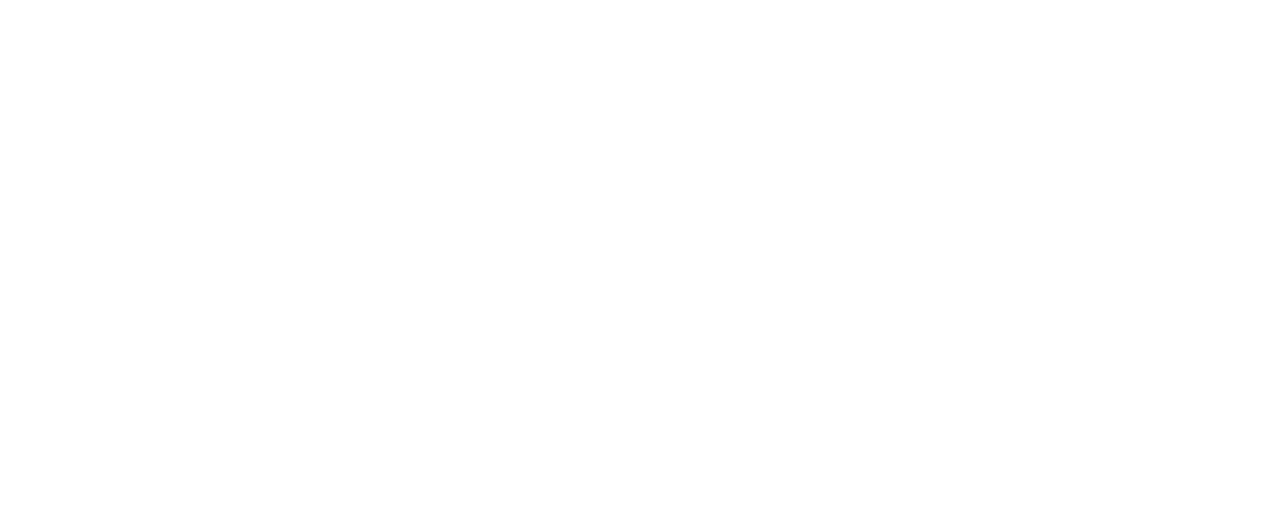
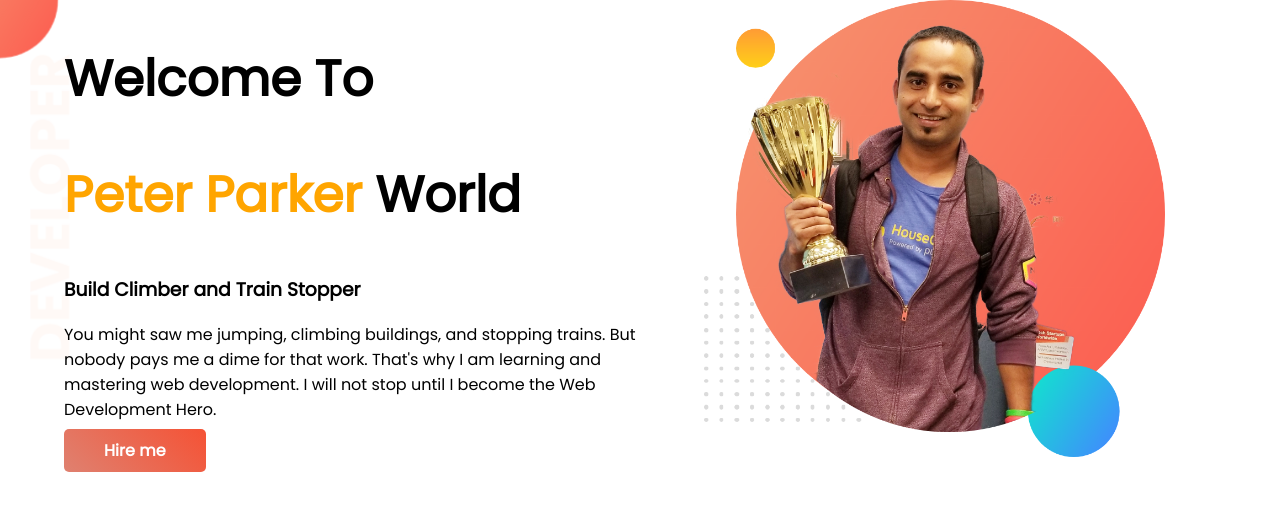
Before and after one commit to mhdsajjad/developer-portfolio, a plain HTML site: page index.html in a window 1280 px wide. Drawn offline with Linux system fonts and the light colour scheme.

Commit message:
top section

```diff
--- a/index.html
+++ b/index.html
@@ -4,10 +4,29 @@
     <meta charset="UTF-8">
     <meta http-equiv="X-UA-Compatible" content="IE=edge">
     <meta name="viewport" content="width=device-width, initial-scale=1.0">
+    <title>Document</title>
+    <link rel="preconnect" href="https://fonts.googleapis.com">
+    <link rel="preconnect" href="https://fonts.gstatic.com" crossorigin>
+    <link href="https://fonts.googleapis.com/css2?family=Poppins&display=swap" rel="stylesheet">
     <link rel="stylesheet" href="style.css">
-    <title>Document</title>
 </head>
 <body>
 
+    <section class="top-banner">
+        <div class="half-width">
+            <h1>Welcome To</h1>
+            <h1><span class="orange-color">Peter Parker</span> World</h1>
+            <h3>Build Climber and Train Stopper</h3>
+            <p>You might saw me jumping, climbing buildings, and stopping trains. But nobody pays me a dime for that work. That's why I am learning and mastering web development. I will not stop until I become the Web Development Hero.</p>
+            <a class="anchor-button" target="blank" href="https://www.linkedin.com/feed/">Hire me</a>
+        </div>
+   <!-- </section>-->
+
+  <!--   <section class="top-banner">-->
+        <div class="half-width">
+            <img src="./images/jhankar.png" alt="jhankar mahamud photo">
+        </div>
+   </section>
+
 </body>
 </html>
--- a/style.css
+++ b/style.css
@@ -0,0 +1,38 @@
+body {
+  font-family: "Poppins", sans-serif;
+  margin: 0px;
+}
+
+h1 {
+  font-size: 50px;
+}
+
+.orange-color {
+  color: orange;
+}
+
+section {
+  display: flex;
+}
+
+.half-width {
+  width: 50%;
+  padding-left: 5%;
+}
+
+.half-width img {
+  width: 80%;
+}
+
+.anchor-button {
+  text-decoration: none;
+  background: linear-gradient(45deg, rgb(223, 129, 112), rgb(245, 82, 53));
+  padding: 10px 40px;
+  border-radius: 5px;
+  color: white;
+  font-weight: 700;
+}
+.top-banner {
+  background-image: url(./images/top-banner.png);
+  background-repeat: no-repeat;
+}
```
